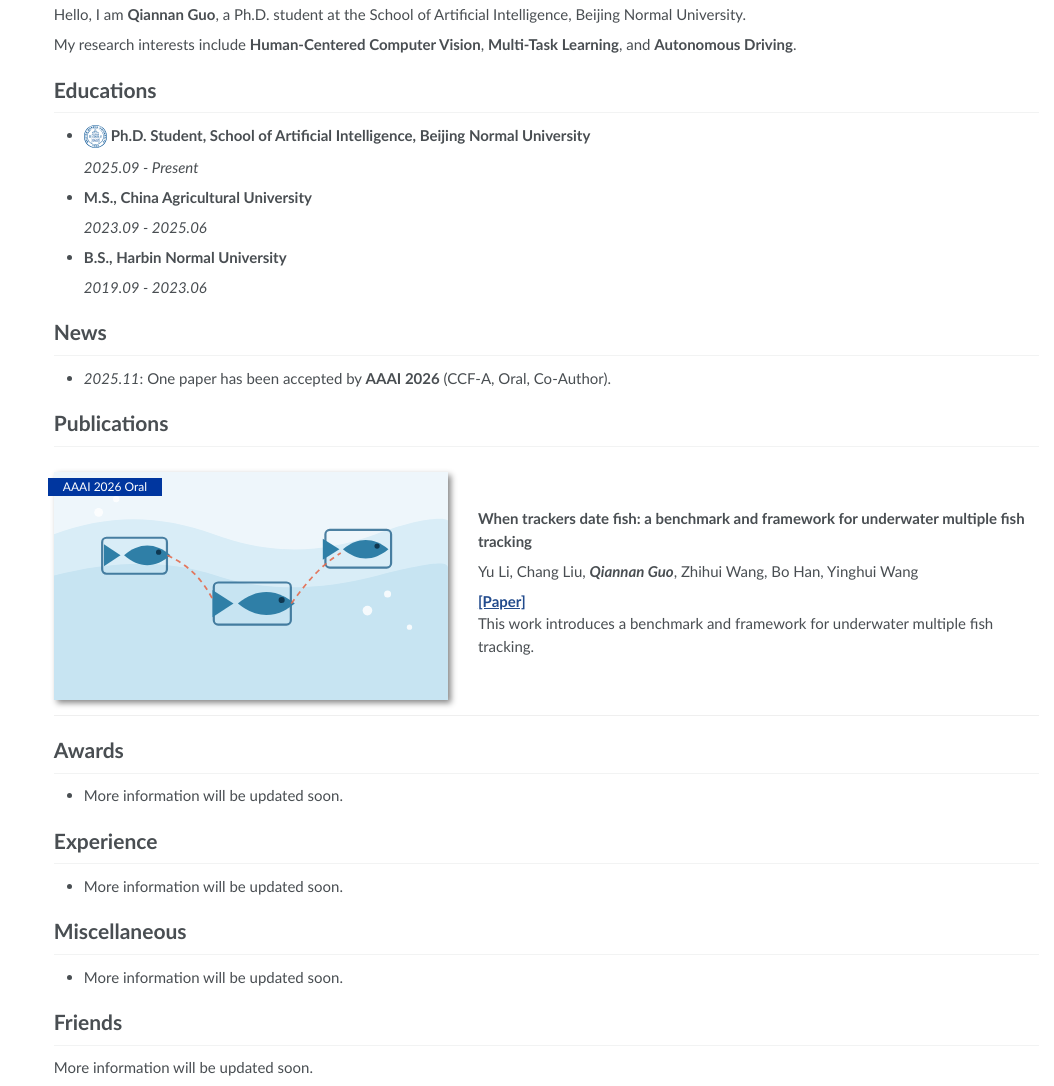
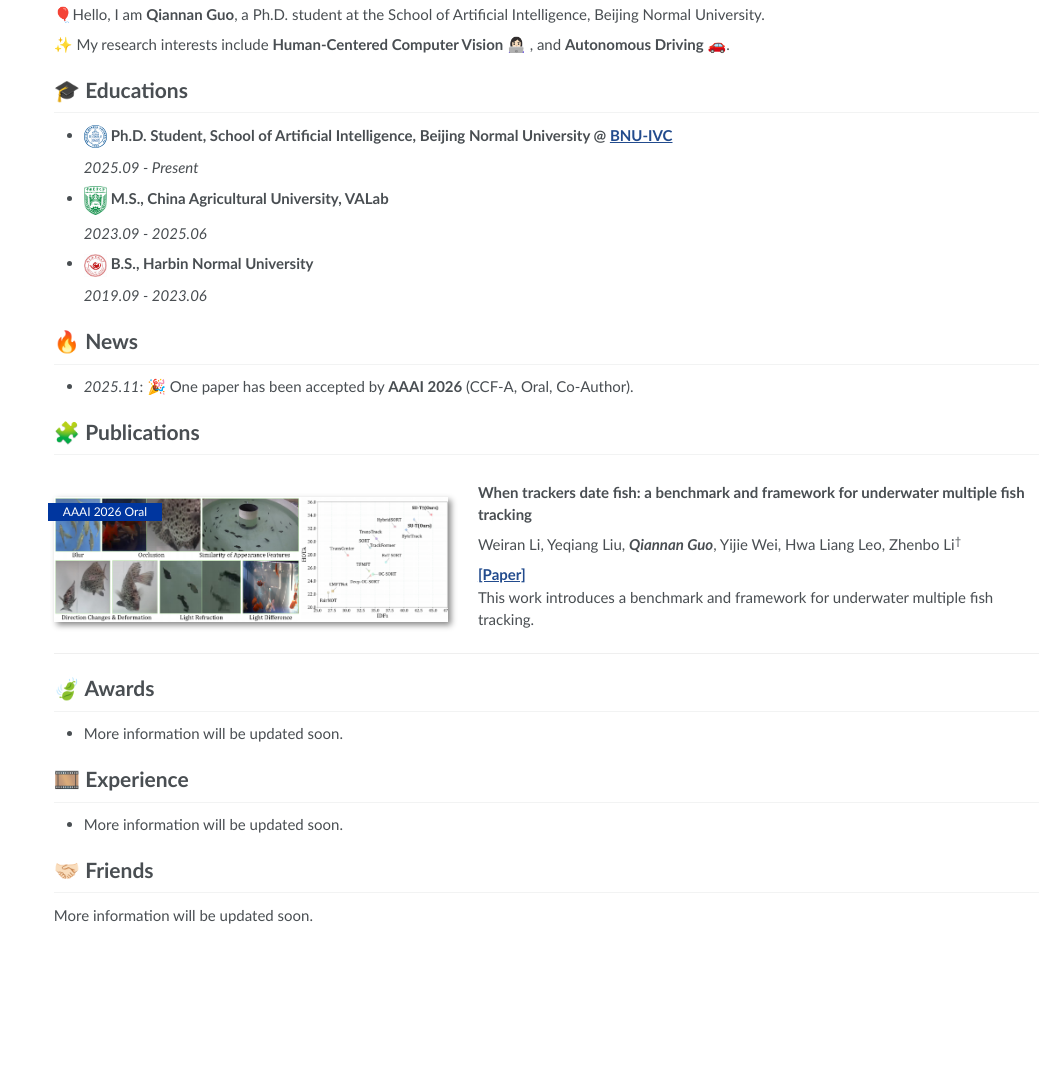
Before and after one commit to luckyG-1203/luckyG-1203.github.io, a Jekyll site: the page built from _pages/about.md, in a window 1280 px wide and 1259 px high, cut to the strip 173-1259 px from the top of the window. Shown: the whole strip, without its empty margins (226-1280 px from the left). Built offline with Jekyll 4.4.1, drawn with Linux system fonts in a browser that asks for light colours; our own code applies the rules of GitHub Pages for plain Markdown files.

Commit message:
Update homepage content and logos

```diff
--- a/_pages/about.md
+++ b/_pages/about.md
@@ -10,55 +10,53 @@
 
 <span class='anchor' id='about-me'></span>
 
-Hello, I am **Qiannan Guo**, a Ph.D. student at the School of Artificial Intelligence, Beijing Normal University.
+🎈Hello, I am **Qiannan Guo**, a Ph.D. student at the School of Artificial Intelligence, Beijing Normal University.
 
-My research interests include **Human-Centered Computer Vision**, **Multi-Task Learning**, and **Autonomous Driving**.
+✨ My research interests include **Human-Centered Computer Vision** 👩🏻‍💻 , and **Autonomous Driving** 🚗.
 
-# Educations
+# 🎓 Educations
 
-- <a href="https://www.bnu.edu.cn/"><img class="svg" src="/assets/images/bnu.svg" width="23pt"></a> **Ph.D. Student, School of Artificial Intelligence, Beijing Normal University**
+- <a href="https://www.bnu.edu.cn/"><img class="svg" src="/assets/images/bnu.svg" width="23pt"></a> **Ph.D. Student, School of Artificial Intelligence, Beijing Normal University @ [BNU-IVC](https://github.com/BNU-IVC)**
 
   *2025.09 - Present*
 
-- **M.S., China Agricultural University**
+- <a href="https://www.cau.edu.cn/"><img class="png" src="/assets/images/cau.png" width="23pt"></a> **M.S., China Agricultural University, VALab**
 
   *2023.09 - 2025.06*
 
-- **B.S., Harbin Normal University**
+- <a href="http://www.hrbnu.edu.cn/"><img class="png" src="/assets/images/hrbnu.png" width="23pt"></a> **B.S., Harbin Normal University**
 
   *2019.09 - 2023.06*
 
-# News
 
-- *2025.11*: One paper has been accepted by **AAAI 2026** (CCF-A, Oral, Co-Author).
+# 🔥 News
 
-# Publications
+- *2025.11*: 🎉 One paper has been accepted by **AAAI 2026** (CCF-A, Oral, Co-Author).
 
-<div class='paper-box'><div class='paper-box-image'><div><div class="badge">AAAI 2026 Oral</div><img src='assets/images/fish-tracking.svg' alt="Underwater multiple fish tracking" width="100%"></div></div>
+# 🧩 Publications
+
+<div class='paper-box'><div class='paper-box-image'><div><div class="badge">AAAI 2026 Oral</div><img src='assets/images/fish-aaai26.png' alt="Underwater multiple fish tracking" width="100%"></div></div>
 
 <div class='paper-box-text' markdown="1">
 
 **When trackers date fish: a benchmark and framework for underwater multiple fish tracking**
 
-Yu Li, Chang Liu, ***Qiannan Guo***, Zhihui Wang, Bo Han, Yinghui Wang
+Weiran Li, Yeqiang Liu, ***Qiannan Guo***, Yijie Wei, Hwa Liang Leo, Zhenbo Li<sup>†</sup>
 
 [**[Paper]**](https://ojs.aaai.org/index.php/AAAI/article/view/37574)<br/>
 This work introduces a benchmark and framework for underwater multiple fish tracking.
 </div>
 </div>
 
-# Awards
+# 🍃 Awards
 
 - More information will be updated soon.
 
-# Experience
+# 🎞️ Experience
 
 - More information will be updated soon.
 
-# Miscellaneous
 
-- More information will be updated soon.
-
-# Friends
+# 🤝🏻 Friends
 
 More information will be updated soon.
```
Also changed, not shown: assets/images/cau.png (added), assets/images/fish-aaai26.png (added), assets/images/hrbnu.png (added).
